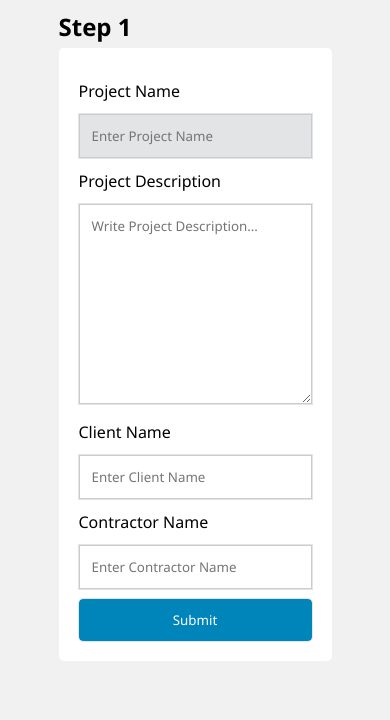
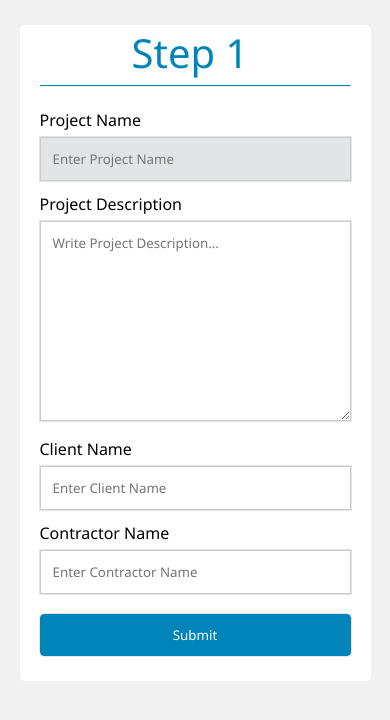
Before and after one commit to raselkarim7/abc-engine, a React (Create React App) app: page / in a window 390 px wide. Shown: the top 720 px of the page. Built offline with nearby package versions, Linux system fonts and the light colour scheme.

Commit message:
components restructed and some css changes

```diff
--- /dev/null
+++ b/src/App.js
@@ -0,0 +1,12 @@
+
+
+import MainEngine from './components/MainEngine'
+function App() {
+  return (
+    <div className="App">
+        <MainEngine />
+    </div>
+  );
+}
+
+export default App;
--- a/src/components/App.js
+++ b/src/components/MainEngine.js
@@ -1,12 +1,12 @@
 
 
 import StepOne from './StepOne'
-function App() {
+function MainEngine() {
   return (
-    <div className="App">
+    <div className="MainEngine">
         <StepOne />
     </div>
   );
 }
 
-export default App;
+export default MainEngine;
--- a/src/components/StepOne.js
+++ b/src/components/StepOne.js
@@ -3,8 +3,9 @@ import React from 'react'
 const StepOne = () => {
     return (
         <div>
-            <h2 className="mt-2 mb-1">Step 1</h2>
-            <div className="container">
+            <div className="container mt-5">
+            <h1 className="mt-2 mb-1 heading-one">Step 1</h1>
+            <hr className="line-below-heading" />
                 <form onSubmit={(event) => event.preventDefault()}>
                     <div className="row">
                         <div className="col-25">
@@ -44,7 +45,7 @@ const StepOne = () => {
 
 
 
-                    <div className="row mt-2">
+                    <div className="row mt-2 pb-2">
                         <input type="submit" value="Submit" />
                     </div>
                 </form>
--- a/src/css/index.css
+++ b/src/css/index.css
@@ -2,7 +2,8 @@
 :root {
   --BTN_COLOR: #0085ba;
   --BTN_COLOR_HOVER: #066388;
-  --white: #ffffff;
+  --HEADING-COLOR: #0085ba;
+  /* --HEADING-COLOR: #92d7e9; */
 }
 
 
@@ -38,7 +39,7 @@ body {
 .mt-4 {
   margin-top: 20px;
 }
-.mt-4 {
+.mt-5 {
   margin-top: 25px;
 }
 
@@ -58,8 +59,6 @@ body {
 .mb-4 {
   margin-bottom: 25px;
 }
-
-
 
 
 
@@ -110,21 +109,22 @@ input[type=submit]:hover {
 .container {
   border-radius: 5px;
   background-color: #fff;
-  padding: 20px;
+  padding: 0px 20px 5px;
 }
 
 .col-25 {
   float: left;
   width: 25%;
-  margin-top: 6px;
 }
 
 .col-75 {
   float: left;
   width: 75%;
-  margin-top: 6px;
 }
 
+.row {
+  margin-bottom: 20px;
+}
 /* Clear floats after the columns */
 .row:after {
   content: "";
@@ -134,8 +134,43 @@ input[type=submit]:hover {
 
 /* Responsive layout - when the screen is less than 600px wide, make the two columns stack on top of each other instead of next to each other */
 @media screen and (max-width: 600px) {
+  .App {
+    width: 90%;
+  }
   .col-25, .col-75, input[type=submit] {
     width: 100%;
     margin-top: 0;
   }
+  .heading-one {
+    text-align: center;
+  }
+  .row {
+    margin-bottom: 0;
+  }
+
+  .row label {
+    padding: 12px 12px 6px 0
+  }
+
+  .row:last-child {
+    padding-top: 10px;
+    padding-bottom: 20px;
+
+  }
 }
+
+
+.heading-one {
+  font-size: 40px;
+  font-weight: 400;
+  margin: 10px;
+  margin-left: 0px;
+  margin-bottom: 0px;
+  color: var(--HEADING-COLOR);
+}
+
+hr.line-below-heading {
+  margin: 5px 0px 10px 0px;
+  border-top: 1px solid var(--HEADING-COLOR);
+
+}
--- a/src/index.js
+++ b/src/index.js
@@ -1,7 +1,7 @@
 import React from 'react';
 import ReactDOM from 'react-dom';
 import './css/index.css';
-import App from './components/App';
+import App from './App.js';
 import reportWebVitals from './reportWebVitals';
 
 ReactDOM.render(
```
